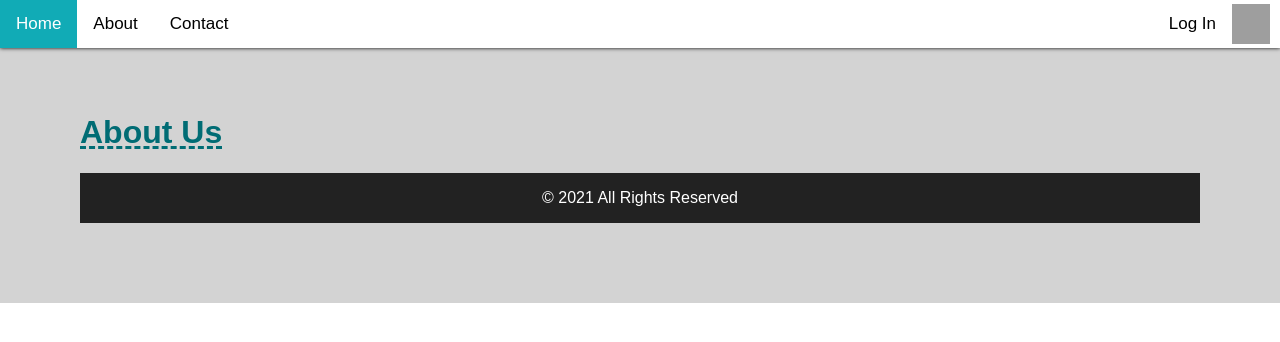
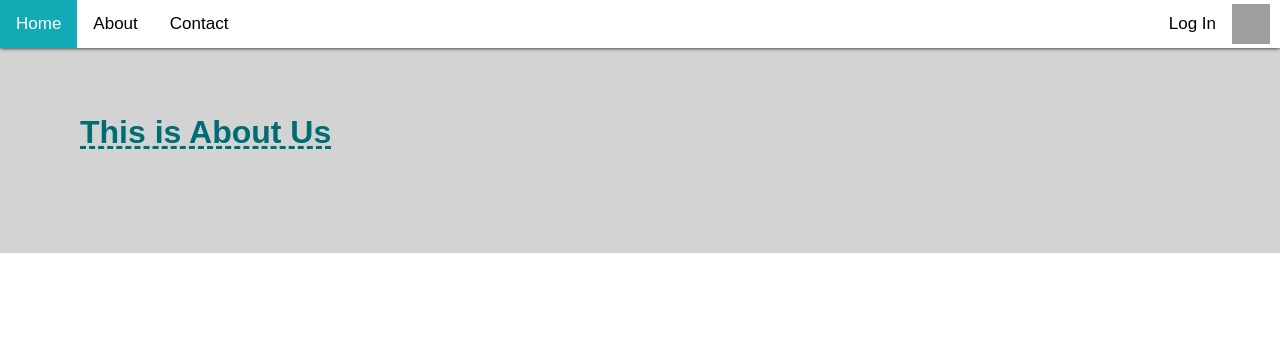
Before and after one commit to manav1930/ST2_Viva, a plain HTML site: page Privacy Policy.html in a window 1280 px wide. Drawn offline with Linux system fonts and the light colour scheme; grey boxes are pictures that could not be loaded.

Commit message:
I added in about us page old:About us //  New:This is about us.

```diff
--- a/Privacy Policy.html
+++ b/Privacy Policy.html
@@ -50,12 +50,9 @@
 
     <div class="paragraph" style="padding-top: 45px;">
 
-		<h1>About Us</h1>
+		<h1>This is About Us</h1>
 
-    <!-- Footer -->
-    <div id="footmain">
-        <p>	&#169 2021 All Rights Reserved</p>
-    </div>
+
 
 </body>
 </html>
```
Also changed, not shown: Contact.html (+0 -5 lines), Project 2.0.html (+1 -4 lines).
